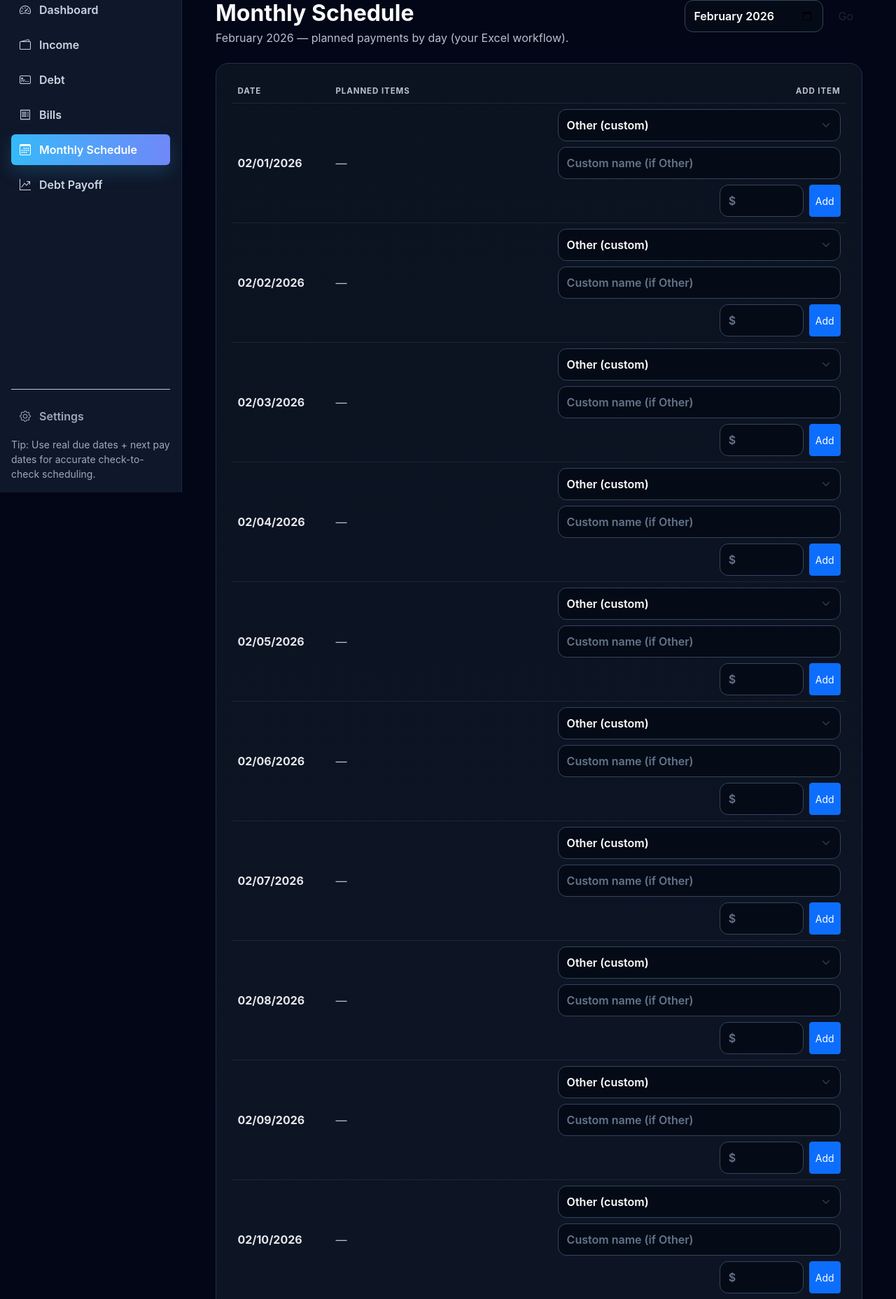
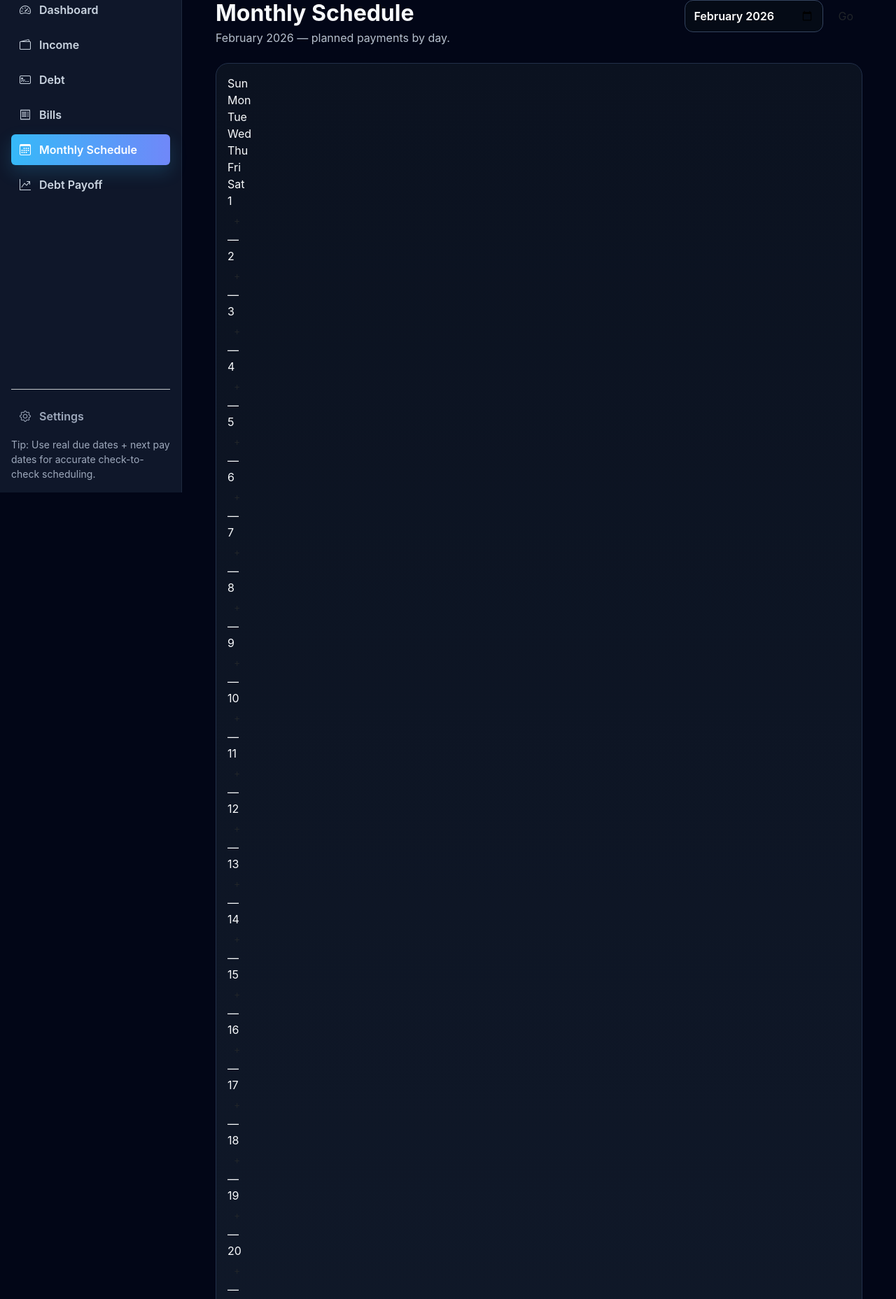
Before and after one commit to GrantM28/MadFinance, a Flask app: page /schedule in a window 1280 px wide. Shown: the part 96-1953 px from the top of the page at 70% size. Run offline with Flask 3, Linux system fonts and the light colour scheme; data that the repository does not hold is empty.

Commit message:
schedule ui fix

```diff
--- a/app/main.py
+++ b/app/main.py
@@ -340,16 +340,15 @@ def monthly_schedule():
     y, m = parse_month_param(request.args.get("month"))
     start, end = month_bounds(y, m)
 
-    # all planned items for this month
-    items = PlannedPayment.query.filter(PlannedPayment.pay_date >= start, PlannedPayment.pay_date <= end)\
-                                .order_by(PlannedPayment.pay_date.asc()).all()
+    items = PlannedPayment.query.filter(
+        PlannedPayment.pay_date >= start,
+        PlannedPayment.pay_date <= end
+    ).order_by(PlannedPayment.pay_date.asc()).all()
 
-    # group by day for rendering
     by_day = {}
     for it in items:
         by_day.setdefault(it.pay_date, []).append(it)
 
-    # dropdown options come from debts + bills (plus "Other")
     debts = Debt.query.order_by(Debt.name.asc()).all()
     bills = Bill.query.order_by(Bill.name.asc()).all()
 
@@ -360,23 +359,32 @@ def monthly_schedule():
         options.append({"label": f"Bill: {b.name}", "name": b.name, "kind": "bill"})
     options.append({"label": "Other (custom)", "name": "__custom__", "kind": "other"})
 
-    # day list
-    days = []
-    cur = start
-    while cur <= end:
-        days.append(cur)
-        cur += timedelta(days=1)
+    # Build calendar cells (pad to start weekday)
+    first_day = date(y, m, 1)
+    last_day_num = calendar.monthrange(y, m)[1]
+    first_weekday = (first_day.weekday() + 1) % 7  # convert Mon=0..Sun=6 -> Sun=0..Sat=6
+
+    calendar_cells = []
+    for _ in range(first_weekday):
+        calendar_cells.append({"is_pad": True})
+
+    for day in range(1, last_day_num + 1):
+        calendar_cells.append({"is_pad": False, "date": date(y, m, day)})
+
+    # pad end to complete last week row
+    while len(calendar_cells) % 7 != 0:
+        calendar_cells.append({"is_pad": True})
 
     month_label = date(y, m, 1).strftime("%B %Y")
     month_param = f"{y:04d}-{m:02d}"
 
     return render_template(
         "schedule.html",
-        days=days,
         by_day=by_day,
         options=options,
         month_label=month_label,
-        month_param=month_param
+        month_param=month_param,
+        calendar_cells=calendar_cells
     )
 
 @app.route("/schedule/add", methods=["POST"])
--- a/app/templates/schedule.html
+++ b/app/templates/schedule.html
@@ -4,7 +4,7 @@
 <div class="d-flex justify-content-between align-items-start flex-wrap gap-3 mb-4">
   <div>
     <h2 class="fw-bold mb-1">Monthly Schedule</h2>
-    <div class="text-muted">{{ month_label }} — planned payments by day (your Excel workflow).</div>
+    <div class="text-muted">{{ month_label }} — planned payments by day.</div>
   </div>
 
   <form class="d-flex gap-2" method="GET" action="{{ url_for('monthly_schedule') }}">
@@ -13,70 +13,83 @@
   </form>
 </div>
 
-<div class="stat-card">
-  <div class="table-responsive">
-    <table class="table table-dark table-hover align-middle">
-      <thead>
-        <tr class="text-muted small">
-          <th style="width:140px;">DATE</th>
-          <th>PLANNED ITEMS</th>
-          <th style="width:420px;" class="text-end">ADD ITEM</th>
-        </tr>
-      </thead>
-      <tbody>
-        {% for d in days %}
-        <tr>
-          <td class="fw-bold">{{ d.strftime('%m/%d/%Y') }}</td>
+<div class="stat-card p-3">
+  <!-- Weekday header -->
+  <div class="schedule-grid schedule-header">
+    <div class="dayhead">Sun</div>
+    <div class="dayhead">Mon</div>
+    <div class="dayhead">Tue</div>
+    <div class="dayhead">Wed</div>
+    <div class="dayhead">Thu</div>
+    <div class="dayhead">Fri</div>
+    <div class="dayhead">Sat</div>
+  </div>
 
-          <td>
-            {% set items = by_day.get(d, []) %}
+  <!-- Calendar grid -->
+  <div class="schedule-grid">
+    {% for cell in calendar_cells %}
+      {% if cell.is_pad %}
+        <div class="daycell pad"></div>
+      {% else %}
+        {% set d = cell.date %}
+        {% set items = by_day.get(d, []) %}
+
+        <div class="daycell">
+          <div class="daycell-top">
+            <div class="daynum">{{ d.day }}</div>
+
+            <button class="btn btn-sm btn-outline-custom dayadd"
+                    type="button"
+                    data-bs-toggle="collapse"
+                    data-bs-target="#addForm{{ d.strftime('%Y%m%d') }}">
+              +
+            </button>
+          </div>
+
+          <div class="items">
             {% if items|length == 0 %}
-              <span class="text-muted">—</span>
+              <div class="mutedline">—</div>
             {% else %}
-              <div class="d-flex flex-column gap-2">
-                {% for it in items %}
-                  <div class="d-flex justify-content-between align-items-center gap-2">
-                    <div>
-                      <span class="badge bg-secondary me-2">{{ it.kind }}</span>
-                      <span class="fw-semibold">{{ it.name }}</span>
-                    </div>
-                    <div class="d-flex align-items-center gap-2">
-                      <span class="fw-bold">${{ "%.2f"|format(it.amount) }}</span>
-                      <a class="btn btn-sm btn-outline-danger border-0"
-                         href="{{ url_for('delete_schedule_item', item_id=it.id) }}">
-                        <i class="bi bi-trash"></i>
-                      </a>
-                    </div>
-                  </div>
-                {% endfor %}
-              </div>
+              {% for it in items[:3] %}
+                <div class="pill {{ it.kind }}">
+                  <span class="pill-name">{{ it.name }}</span>
+                  <span class="pill-amt">${{ "%.0f"|format(it.amount) }}</span>
+                  <a class="pill-x" href="{{ url_for('delete_schedule_item', item_id=it.id) }}" title="Delete">×</a>
+                </div>
+              {% endfor %}
+
+              {% if items|length > 3 %}
+                <div class="moreline">+{{ items|length - 3 }} more</div>
+              {% endif %}
             {% endif %}
-          </td>
+          </div>
 
-          <td class="text-end">
-            <form class="d-flex flex-wrap justify-content-end gap-2" action="{{ url_for('add_schedule_item') }}" method="POST">
+          <!-- Collapsible add form -->
+          <div class="collapse addwrap" id="addForm{{ d.strftime('%Y%m%d') }}">
+            <form class="addform" action="{{ url_for('add_schedule_item') }}" method="POST">
               <input type="hidden" name="pay_date" value="{{ d.strftime('%Y-%m-%d') }}">
               <input type="hidden" name="month_param" value="{{ month_param }}">
 
-              <select name="sel_name" class="form-select" style="min-width: 220px;">
+              <select name="sel_name" class="form-select form-select-sm">
                 {% for opt in options %}
-                  <option value="{{ opt.name }}" data-kind="{{ opt.kind }}">{{ opt.label }}</option>
+                  <option value="{{ opt.name }}">{{ opt.label }}</option>
                 {% endfor %}
               </select>
 
-              <input name="custom_name" class="form-control" placeholder="Custom name (if Other)" style="min-width: 190px;">
+              <input name="custom_name" class="form-control form-control-sm" placeholder="Custom name (if Other)">
 
-              <input name="amount" type="number" step="0.01" class="form-control" placeholder="$" style="width: 120px;" required>
+              <div class="d-flex gap-2">
+                <input name="amount" type="number" step="0.01" class="form-control form-control-sm" placeholder="$" required>
+                <button class="btn btn-primary btn-sm">Add</button>
+              </div>
 
               <input type="hidden" name="kind" value="debt">
+            </form>
+          </div>
 
-              <button class="btn btn-primary btn-sm">Add</button>
-            </form>
-          </td>
-        </tr>
-        {% endfor %}
-      </tbody>
-    </table>
+        </div>
+      {% endif %}
+    {% endfor %}
   </div>
 </div>
 
```
